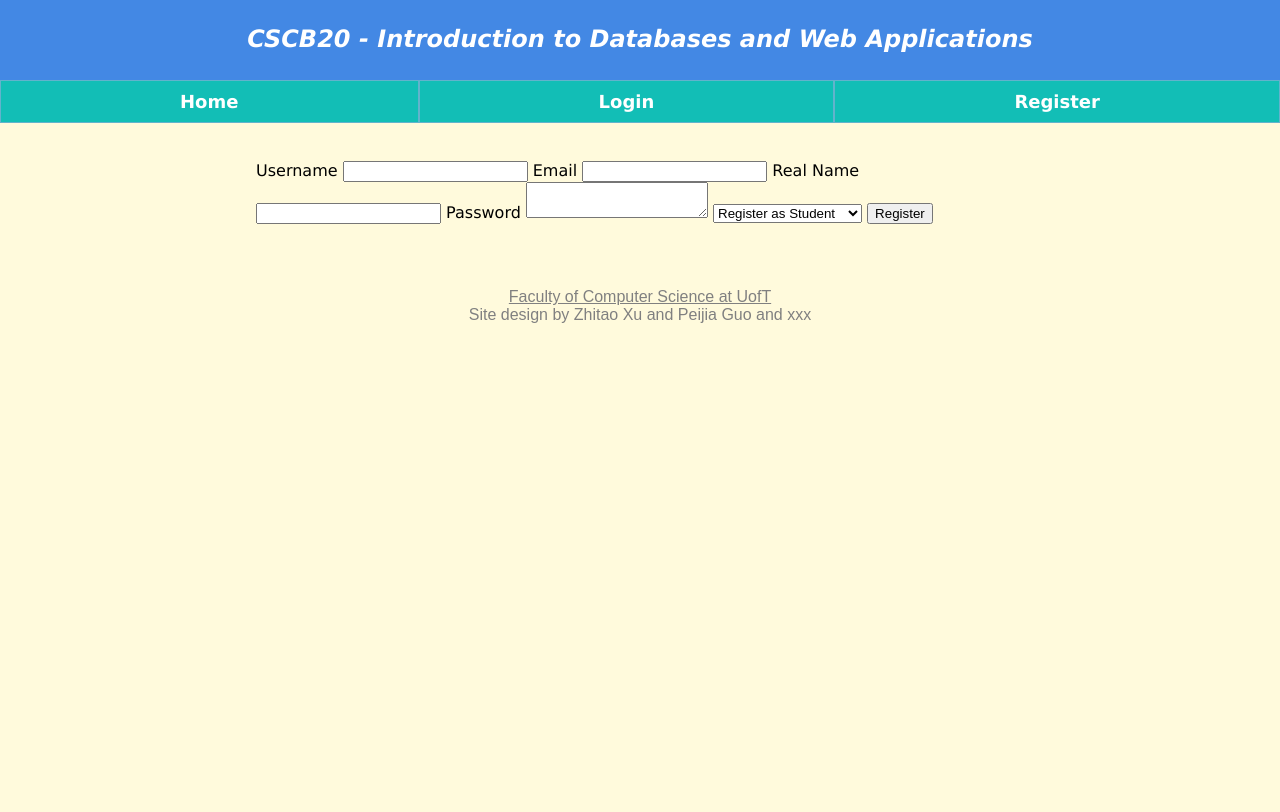
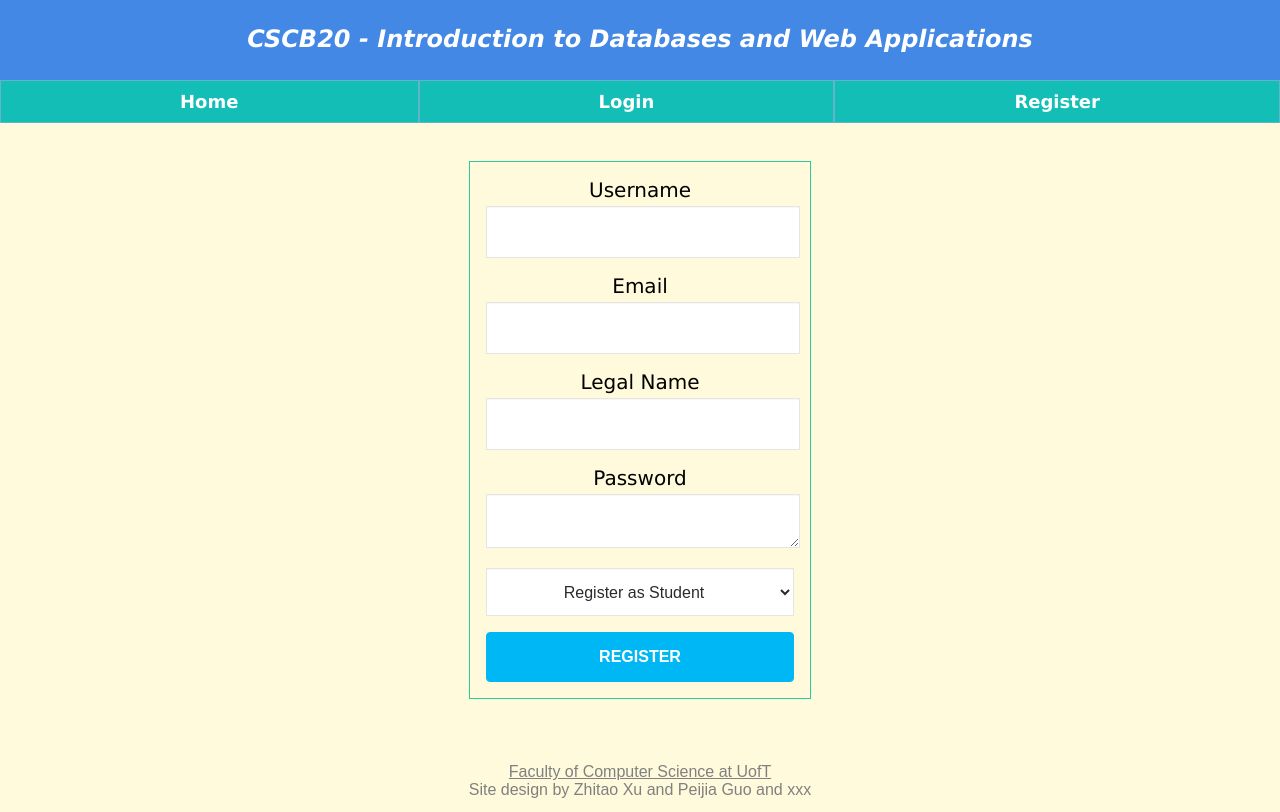
Before and after one commit to Neverland1973556/cscb20assignment3, a Flask app: page /register in a window 1280 px wide. Before the commit the page ends 323 px from the top, so only its background shows below. Run offline with Flask 2, Linux system fonts and the light colour scheme.

Commit message:
add css for the login register, need the flash to say if the user a student or instructor to proceed

```diff
--- a/app.py
+++ b/app.py
@@ -5,14 +5,16 @@ from flask_bcrypt import Bcrypt
 from sqlalchemy import text # textual queries
 
 app = Flask(__name__)
-# what is this?
 app.config['SECRET_KEY'] = 'secret_key'
+# set up the database
 app.config['SQLALCHEMY_DATABASE_URI'] = 'sqlite:///a3database.db'
+# logout every 15 minutes
 app.config['PERMANENT_SESSION_LIFETIME'] = timedelta(minutes = 15)
 db = SQLAlchemy(app)
 bcrypt = Bcrypt(app)
 
-# todo: change to our own type
+# use person to record users
+# typePerson indicate if it's student or Instructor
 class Person(db.Model):
     __tablename__ = 'Person'
     Id = db.Column(db.Integer, primary_key = True)
@@ -26,6 +28,7 @@ class Person(db.Model):
     def __repr__(self):
         return f"Person('{self.name}', '{self.email}', '{self.typePerson}')"
 
+# schema for grades
 class Evaluation(db.Model):
     __tablename__ = 'Evaluation'
     eid = db.Column(db.Integer, primary_key = True)
@@ -42,6 +45,7 @@ class Evaluation(db.Model):
     def __repr__(self):
         return f"Evaluation('{self.typeName}', '{self.stuMark}')"
 
+# schema for feedback
 class Feedback(db.Model):
     __tablename__ = 'Feedback'
     fid = db.Column(db.Integer, primary_key = True)
@@ -54,11 +58,15 @@ class Feedback(db.Model):
     def __repr__(self):
         return f"Evaluation('{self.student_id}', '{self.instructor_id}')"
 
+# home page, press home to go back here
 @app.route("/")
+@app.route("/home")
 @app.route("/index")
 def home():
     return render_template("index.html")
 
+# todo: if empty info or wrong info, flash
+# register page
 @app.route('/register', methods = ['GET', 'POST'])
 def register():
     if request.method == 'GET':
@@ -82,10 +90,7 @@ def register():
         flash('Registration Successful! Please login now.')
         return redirect(url_for('login'))
 
-# @app.route("/login")
-# def login():
-#     return render_template("login.html")
-
+# login page
 @app.route('/login', methods = ['GET', 'POST'])
 def login():
     if request.method == 'GET':
@@ -106,16 +111,18 @@ def login():
             session.permanent = True
             return redirect(url_for('home'))
 
+# logout page
 @app.route('/logout')
 def logout():
     session.pop('name', default = None)
-    flash('You have successfully logged out!')
+    flash('You have successfully logged out! Now you can login or register!')
     return redirect(url_for('home'))
 
 @app.route("/anonfeedback")
 def anonfeedback():
     return render_template("anonfeedback.html")
 
+# information from assignment2
 @app.route("/test")
 def test():
     return render_template("test.html")
@@ -144,6 +151,7 @@ def assignment():
 def courseteam():
     return render_template("courseteam.html")
 
+# helper function to add users to the database
 def add_users(reg_details):
     instructor = Person(typePerson = reg_details[0], name = reg_details[1], username= reg_details[2], email = reg_details[3], password = reg_details[4])
     db.session.add(instructor)
--- a/static/style.css
+++ b/static/style.css
@@ -209,6 +209,72 @@
 	.test {
 		flex: 1;
 
+	}
+
+	form {
+		max-width: 40%;
+		margin-left: auto;
+		margin-right: auto;
+		padding: 16px;
+		border: 1px solid rgb(42, 202, 154);
+	}
+
+	form input,
+	form textarea,
+	form select {
+		background-color: #ffffff;
+		border: 1px solid #e5e5e4;
+		font-size: 16px;
+		height: auto;
+		outline: 0;
+		height: 48px;
+		width: 100%;
+		color: #282b2d;
+		box-shadow: 0 1px 0 rgba(0, 0, 0, 0.03) inset;
+		margin-bottom: 16px;
+		transition: all .2s ease;
+		text-align: center;
+	}
+
+	input::placeholder {
+		color: rgb(43, 37, 37);
+	}
+
+	input:focus,
+	textarea:focus,
+	select:focus {
+		border-color: #00b7f5;
+	}
+
+
+	button {
+		font-size: 16px;
+		font-weight: 600;
+		text-transform: uppercase;
+		padding: 15px 26px;
+		color: #FFF;
+		background-color: #00b7f5;
+		border-radius: 4px;
+		border: 1px solid #00b7f5;
+		text-align: center;
+		width: 100%;
+	}
+
+
+	label {
+		display: block;
+		line-height: 24px;
+		font-size: 20px;
+		font-weight: 400;
+		margin-bottom: 4px;
+		text-align: center;
+	}
+
+	.welcome{
+		text-align: center;
+	}
+	.welcome h3{
+		margin-bottom: 20px;
 	}
 }
 
--- a/templates/login.html
+++ b/templates/login.html
@@ -7,7 +7,9 @@
 {% with messages = get_flashed_messages(with_categories = True) %}
     {% if messages %}
         {% for category, message in messages %}
-            <div>{{ category }} - {{ message }}</div>
+        <div class = "welcome">
+            <h3>{{ category }} - {{ message }}</h3>
+        </div>
         {% endfor %}
     {% endif %}
 {% endwith %}
--- a/templates/register.html
+++ b/templates/register.html
@@ -21,7 +21,7 @@
     <label for="mail"> Email </label>
     <input type="text" id="Email" name="Email">
 
-    <label for="name">Real Name</label>
+    <label for="name">Legal Name</label>
     <input type="text" id="realName" name="realName">
 
     <label for="Password">Password</label>
```
Also changed, not shown: templates/index.html (+12 -4 lines), a3database.db.
